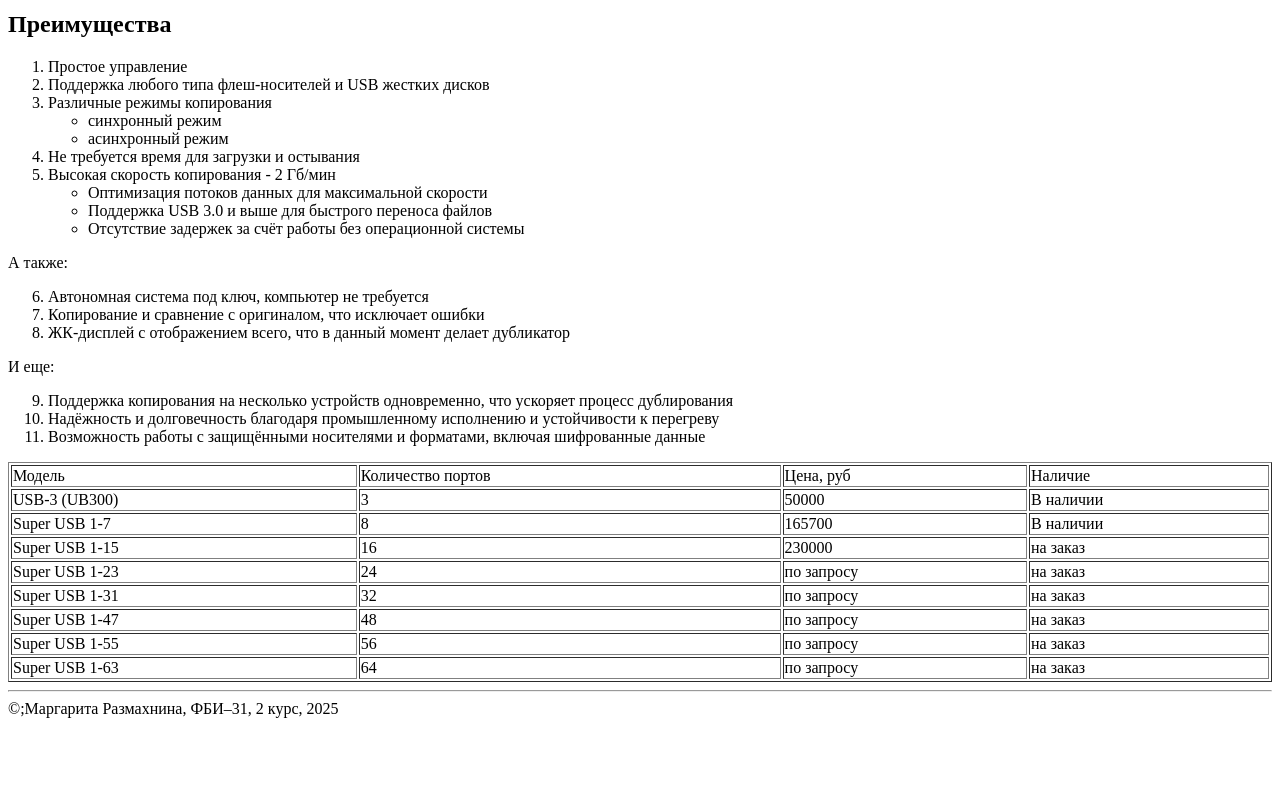
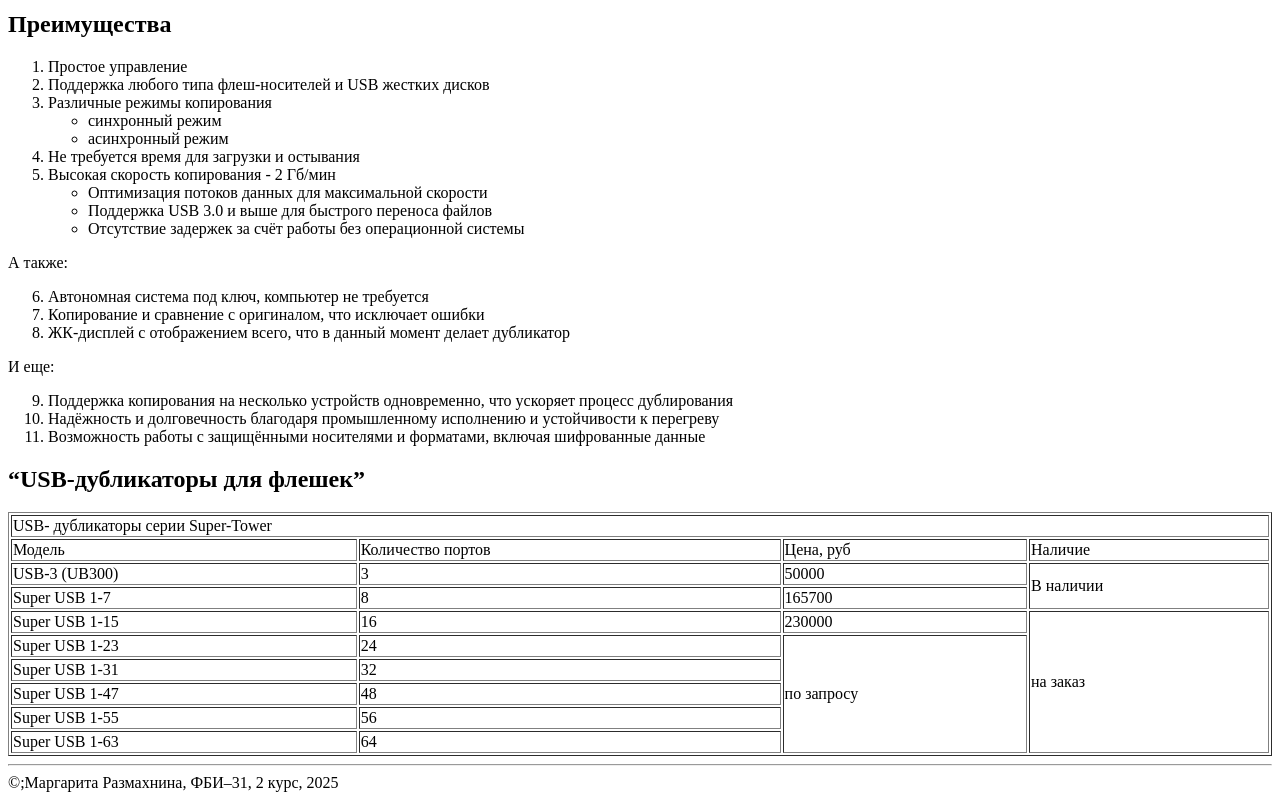
Before and after one commit to Margo-riri/web-front-labs, a plain HTML site: page lab.2/usb.html in a window 1280 px wide. Shown: the part 334-1134 px from the top of the page. Before the commit the page ends 1060 px from the top, so only its background shows below. Drawn offline with Linux system fonts and the light colour scheme.

Commit message:
USB-дубликаторы серии Super-Tower

```diff
--- a/lab.2/usb.html
+++ b/lab.2/usb.html
@@ -70,7 +70,12 @@
                 <li>Возможность работы с защищёнными носителями и форматами, включая
                     шифрованные данные</li>
             </ol>
+
+            <h2>“USB-дубликаторы для флешек”</h2>
             <table border="1" width="100%">
+                <tr>
+                    <td colspan= "4">USB- дубликаторы серии Super-Tower</td>
+                </tr>
                 <tr>
                     <td>Модель</td>
                     <td>Количество портов</td>
@@ -82,56 +87,56 @@
                     <td>USB-3 (UB300)</td>
                     <td>3</td>
                     <td>50000</td>
-                    <td>В наличии</td>
+                    <td rowspan=" 2">В наличии</td>
                 </tr>
 
                 <tr>
                     <td>Super USB 1-7</td>
                     <td>8</td>
                     <td>165700</td>
-                    <td>В наличии</td>
+                    <!-- <td>В наличии</td>   -->
                 </tr>
 
                 <tr>
                     <td>Super USB 1-15</td>
                     <td>16</td>
                     <td>230000</td>
-                    <td>на заказ</td>
+                    <td rowspan=" 6">на заказ</td>
                 </tr>
 
                 <tr>
                     <td>Super USB 1-23</td>
                     <td>24</td>
-                    <td>по запросу</td>
-                    <td>на заказ</td>
+                    <td rowspan=" 5">по запросу</td>
+                    <!-- <td>на заказ</td>       -->
                 </tr>
 
                 <tr>
                     <td>Super USB 1-31</td>
                     <td>32</td>
-                    <td>по запросу</td>
-                    <td>на заказ</td>
+                    <!-- <td>по запросу</td> -->
+                    <!-- <td>на заказ</td>    -->
                 </tr>
 
                 <tr>
                     <td>Super USB 1-47</td>
                     <td>48</td>
-                    <td>по запросу</td>
-                    <td>на заказ</td>
+                    <!-- <td>по запросу</td> -->
+                    <!-- <td>на заказ</td>    -->
                 </tr>
 
                 <tr>
                     <td>Super USB 1-55</td>
                     <td>56</td>
-                    <td>по запросу</td>
-                    <td>на заказ</td>
+                    <!-- <td>по запросу</td> -->
+                    <!-- <td>на заказ</td>    -->
                 </tr>
 
                 <tr>
                     <td>Super USB 1-63</td>
                     <td>64</td>
-                    <td>по запросу</td>
-                    <td>на заказ</td>
+                    <!-- <td>по запросу</td> -->
+                    <!-- <td>на заказ</td>    -->
                 </tr>
             </table>
         </main>
```
